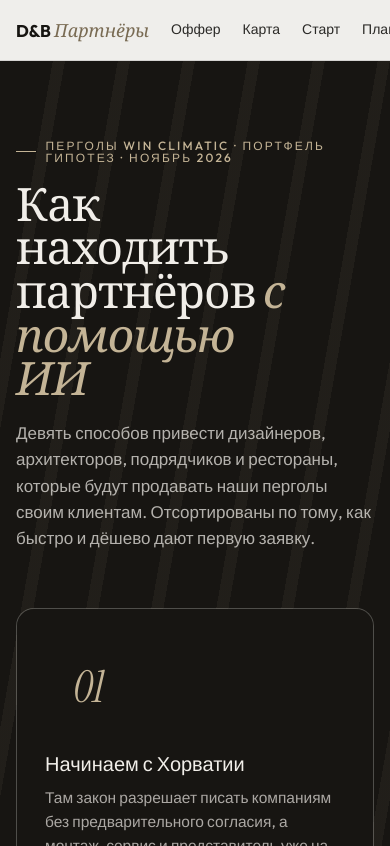
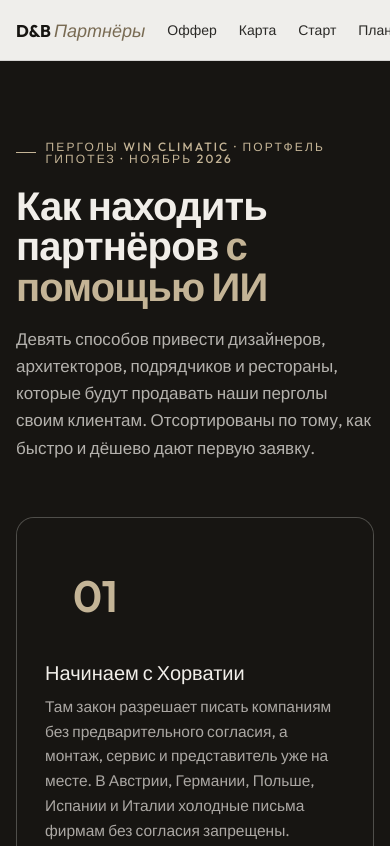
Before and after one commit to Onlineteam-me/dbs-solutions, a plain HTML site: page gipotezy/index.html in a window 390 px wide. Shown: the top 846 px of the page. Drawn offline with Linux system fonts and the light colour scheme.

Commit message:
Гипотезы: без полос на фоне, один читаемый шрифт, контент шире
Co-Authored-By: Claude Opus 5.5 <noreply@anthropic.com>

```diff
--- a/gipotezy/index.html
+++ b/gipotezy/index.html
@@ -313,6 +313,16 @@ footer{background:var(--ink);color:rgba(241,238,233,.5);font-size:13px;padding-b
 @media(max-width:700px){.s3,.gap{grid-template-columns:1fr}}
 @media(max-width:520px){.road,.mk,.now{grid-template-columns:1fr}}
 
+/* readable v1: без полос, один читаемый шрифт, шире контент */
+:root{--serif:"Outfit","Helvetica Neue",Arial,sans-serif;--max:1400px}
+.hero::after{display:none}
+h1,h2{font-weight:600!important;letter-spacing:-.02em!important}
+.hero h1{font-size:clamp(40px,6vw,80px)!important;line-height:1.02!important;max-width:18ch}
+h2{font-size:clamp(30px,4vw,52px)!important;line-height:1.08!important;max-width:26ch}
+h1 em,h2 em,.sx-sun h3 em{font-style:normal}
+.three .n,.bl .id,td:first-child,.fs .k,.s3 .n,.sx-a .n,.pr .n,.kv b,.pipe div b,.wk h4,.imp b,.fb b,.verdict h3,.card-main h3,.sx-site .big,.sx-stats b,.sx-row .sc,.now b,.gap b,.col .cnt,.vnote b,.sx-detail h4,.sx-sun h3{font-style:normal!important;font-weight:600!important;letter-spacing:-.01em}
+body{font-size:17.5px;line-height:1.6}
+.lead{color:#4E4840}
 /* seo v2 */
 .seo{background:var(--paper)}
 .sx-h{margin-top:72px}
@@ -950,7 +960,8 @@ document.querySelectorAll('.tabs button').forEach(b=>b.addEventListener('click',
     const c=document.createElementNS(NS,'circle');Object.entries({cx,cy,r:0,fill:C[k],opacity:.9}).forEach(([a,b])=>c.setAttribute(a,b));g.appendChild(c);
     const t=document.createElementNS(NS,'text');Object.entries({x:cx,y:cy+4,'text-anchor':'middle','font-size':12,'font-weight':700,fill:'#fff'}).forEach(([a,b])=>t.setAttribute(a,b));t.textContent=id;g.appendChild(t);
     const lbl=document.createElementNS(NS,'text');Object.entries({x:cx+24,y:cy+4,'font-size':13.5,fill:'#2B2A27'}).forEach(([a,b])=>lbl.setAttribute(a,b));lbl.textContent=name;g.appendChild(lbl);
-    if(cx>W-200||id==='S3'){lbl.setAttribute('x',cx-24);lbl.setAttribute('text-anchor','end')}
+    if(cx>W-200){lbl.setAttribute('x',cx-24);lbl.setAttribute('text-anchor','end')}
+    if(id==='S3'){lbl.setAttribute('x',cx);lbl.setAttribute('y',cy+38);lbl.setAttribute('text-anchor','middle')}
     const tt=document.createElementNS(NS,'title');tt.textContent=`${id} · ${name}: тест ≈ ${v>=1000?v.toLocaleString('ru')+' €':v+' $'}, первая заявка ≈ ${w} нед. (оценка)`;g.appendChild(tt);
     setTimeout(()=>{let r=0;const grow=()=>{r+=1.5;c.setAttribute('r',Math.min(r,18));if(r<18)requestAnimationFrame(grow)};grow()},300+i*90);
     g.addEventListener('mouseenter',()=>c.setAttribute('r',22));g.addEventListener('mouseleave',()=>c.setAttribute('r',18));
```
